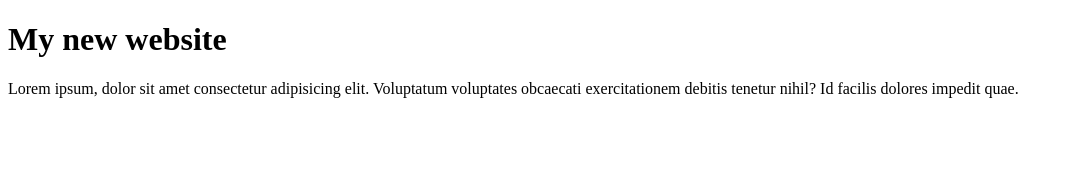
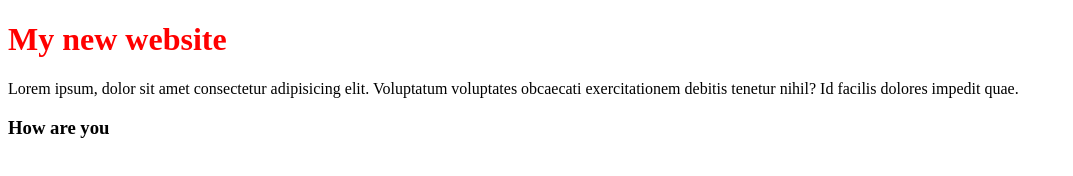
Before and after one commit to runelahmed/my-first-demo-website, a plain HTML site: page index.html in a window 1280 px wide. Shown: the whole page, without its empty margins (0-1073 px from the left). Drawn offline with Linux system fonts and the light colour scheme.

Commit message:
added new header

```diff
--- a/index.html
+++ b/index.html
@@ -4,10 +4,12 @@
     <meta charset="UTF-8">
     <meta name="viewport" content="width=device-width, initial-scale=1.0">
     <title>My first website</title>
+    <link rel="stylesheet" href="style.css">
 </head>
 <body>
     <h1>My new website</h1>
     <p>Lorem ipsum, dolor sit amet consectetur adipisicing elit. Voluptatum voluptates obcaecati exercitationem debitis tenetur nihil? Id facilis dolores impedit quae.</p>
+    <h3>How are you</h3>
 
 </body>
 </html>
```
